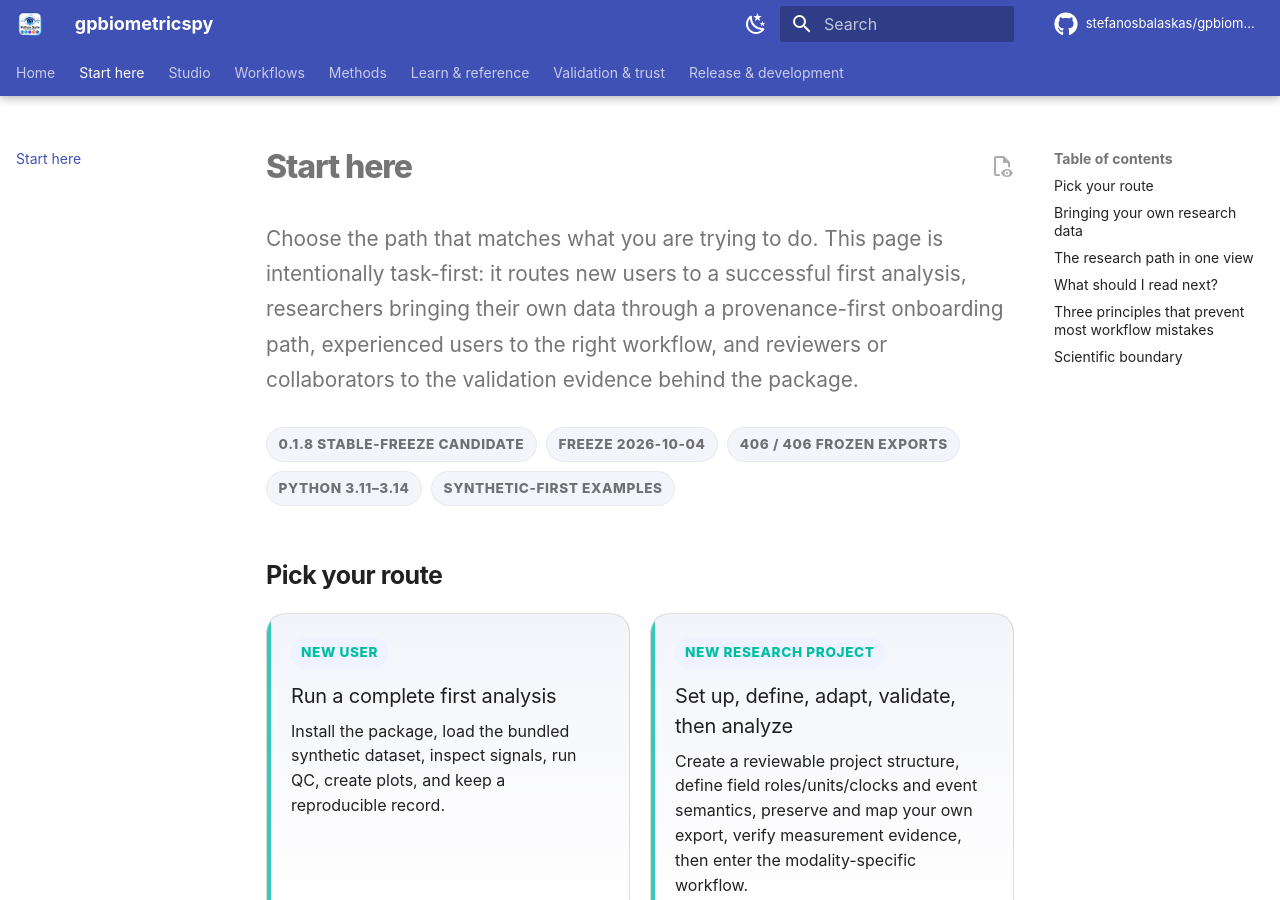
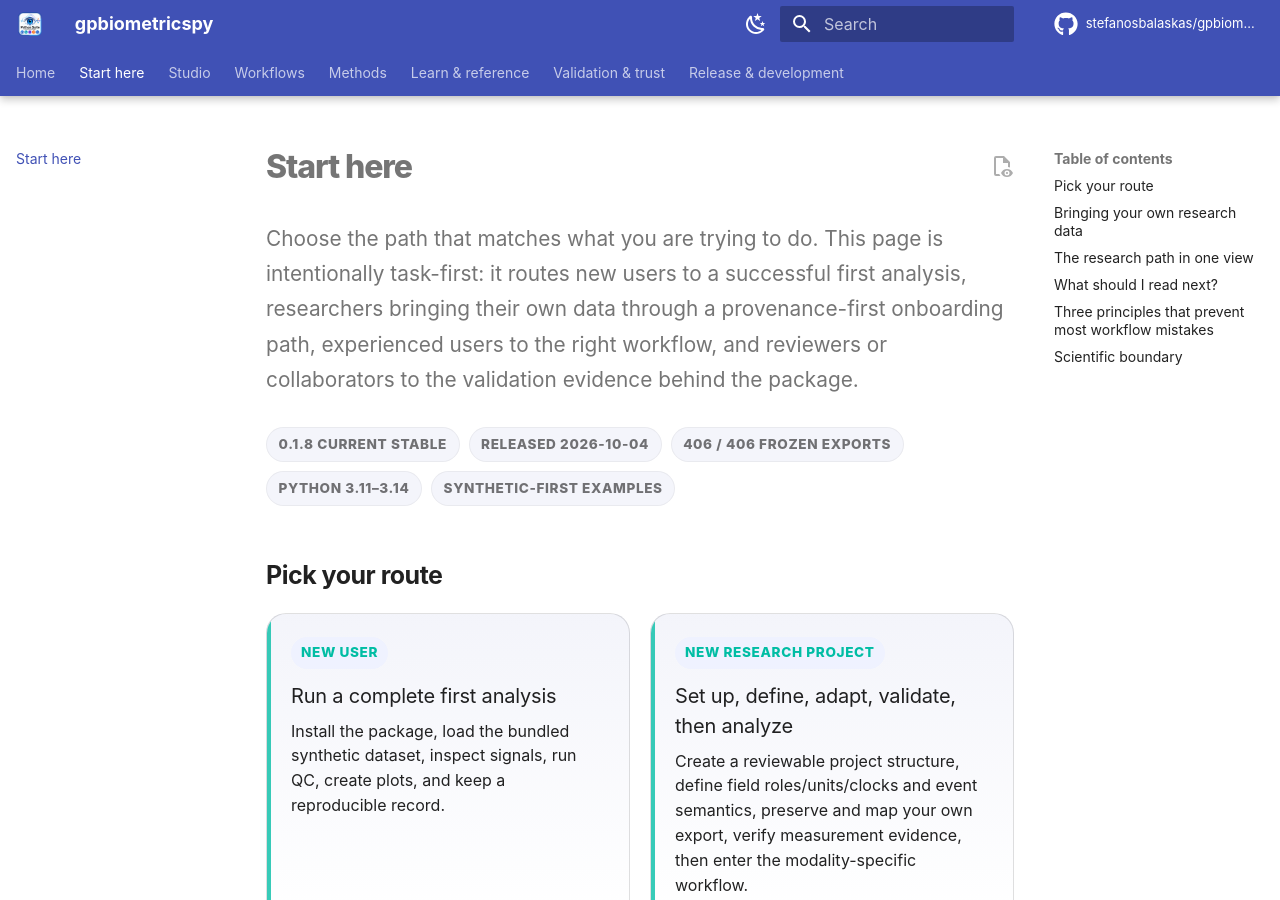
Before and after one commit to stefanosbalaskas/gpbiometricspy, an MkDocs documentation site: the page built from docs/start-here.md, in a window 1280 px wide and 900 px high. Built offline with MkDocs 1.6.1 and Material for MkDocs 9.7.7, drawn with Linux system fonts in a browser that asks for light colours; plug-ins that fetch from the network failed and are left out; comment, search, counter and statistics services are not loaded.

Commit message:
docs: mark 0.1.8 stable on start here

```diff
--- a/docs/start-here.md
+++ b/docs/start-here.md
@@ -11,8 +11,8 @@ Choose the path that matches what you are trying to do. This page is intentional
 </div>
 
 <div class="gp-chip-row">
-<span class="gp-chip">0.1.8 stable-freeze candidate</span>
-<span class="gp-chip">Freeze 2026-10-04</span>
+<span class="gp-chip">0.1.8 current stable</span>
+<span class="gp-chip">Released 2026-10-04</span>
 <span class="gp-chip">406 / 406 frozen exports</span>
 <span class="gp-chip">Python 3.11–3.14</span>
 <span class="gp-chip">Synthetic-first examples</span>
```
